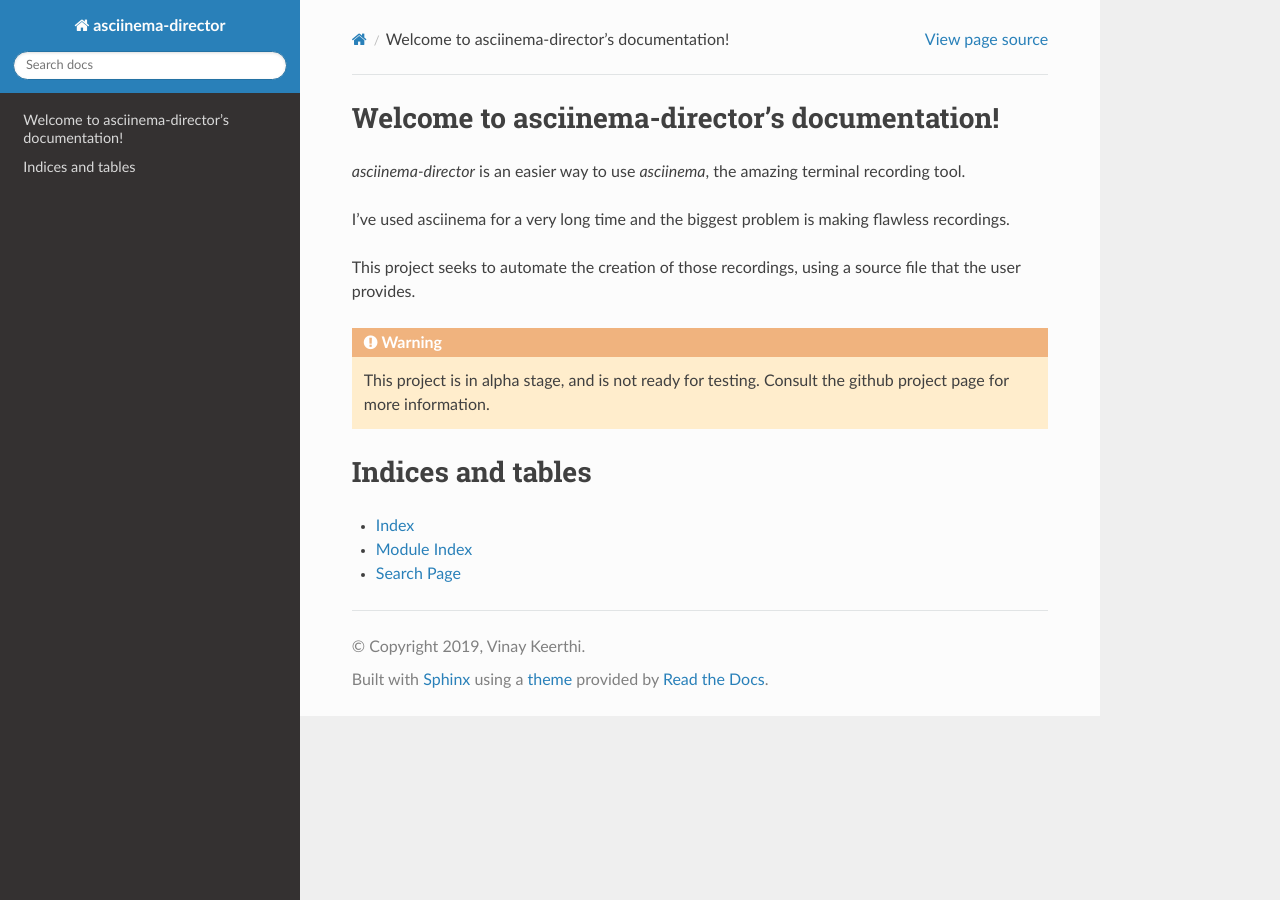
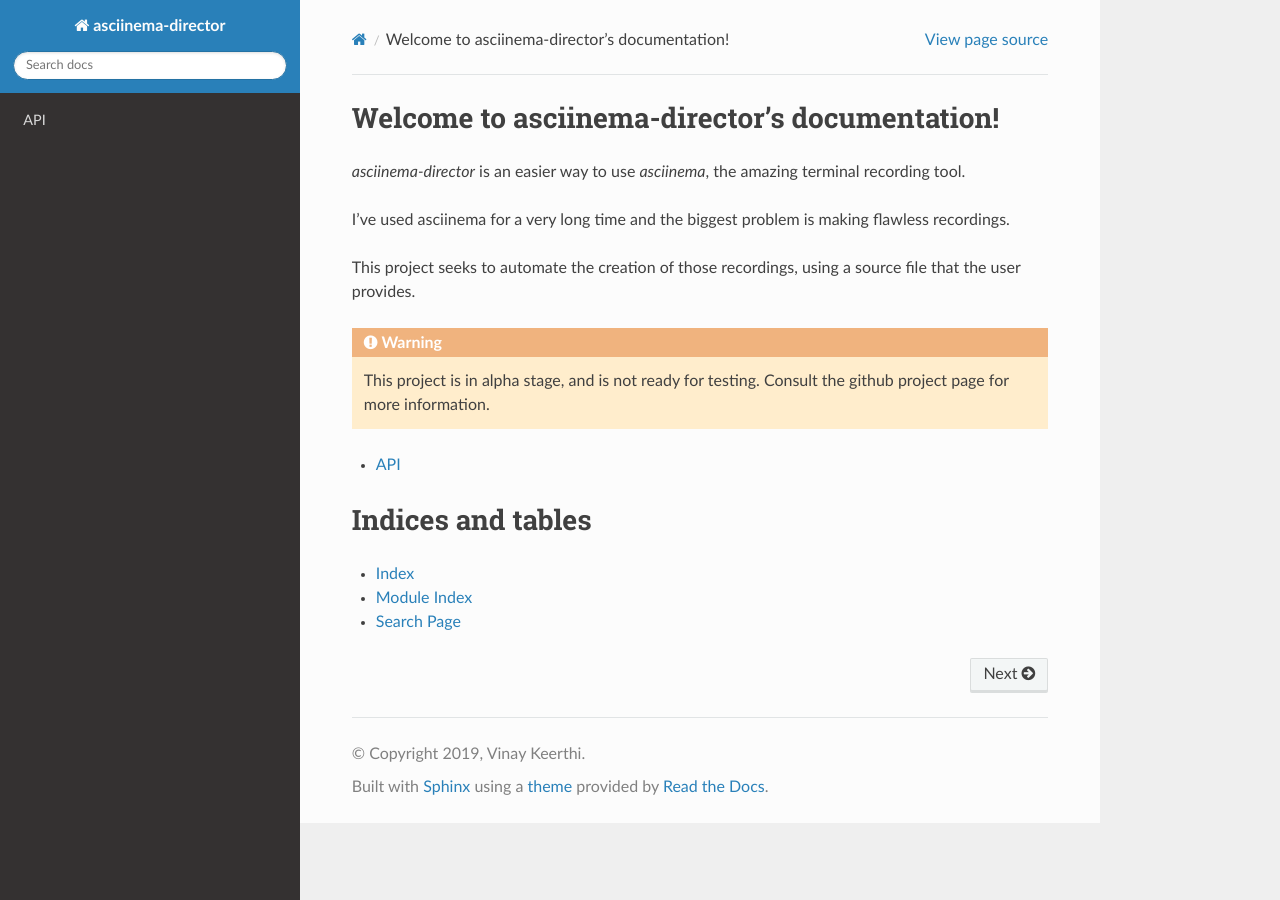
Before and after one commit to stonecharioteer/asciinema-director, a Sphinx documentation site: the page built from docs/source/index.rst, in a window 1280 px wide. Built offline with Sphinx 7.4.7 and the Read the Docs theme 2.0.0, drawn with Linux system fonts in a browser that asks for light colours.

```diff
--- a/docs/source/conf.py
+++ b/docs/source/conf.py
@@ -32,7 +32,8 @@ release = '0.1.0'
 # ones.
 extensions = [
     "sphinx.ext.autodoc",
-    "sphinx.ext.viewcode"
+    "sphinx.ext.viewcode",
+    "sphinx.ext.todo"
 ]
 
 
--- a/docs/source/index.rst
+++ b/docs/source/index.rst
@@ -10,8 +10,8 @@ Welcome to asciinema-director's documentation!
 `asciinema-director` is an easier way to use `asciinema`, the amazing terminal
 recording tool.
 
-I've used asciinema for a very long time and the biggest problem is making flawless
-recordings.
+I've used asciinema for a very long time and the biggest problem is making
+flawless recordings.
 
 This project seeks to automate the creation of those recordings, using a source
 file that the user provides.
@@ -21,6 +21,13 @@ file that the user provides.
     This project is in alpha stage, and is not ready for testing. Consult the
     github project page for more information.
 
+
+.. toctree::
+    :maxdepth: 2
+
+    api
+
+
 Indices and tables
 ==================
 
```
Also changed, not shown: docs/source/api.rst (added, +7 -0 lines).
